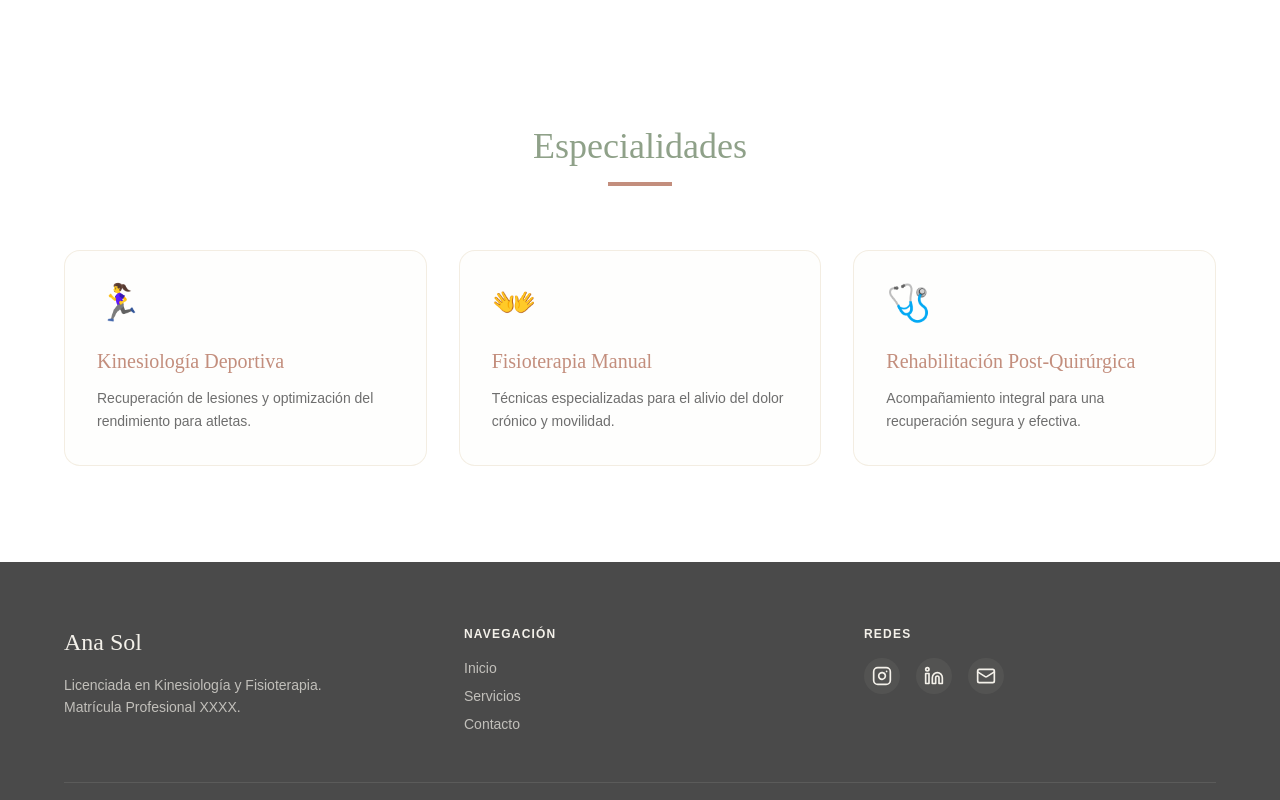
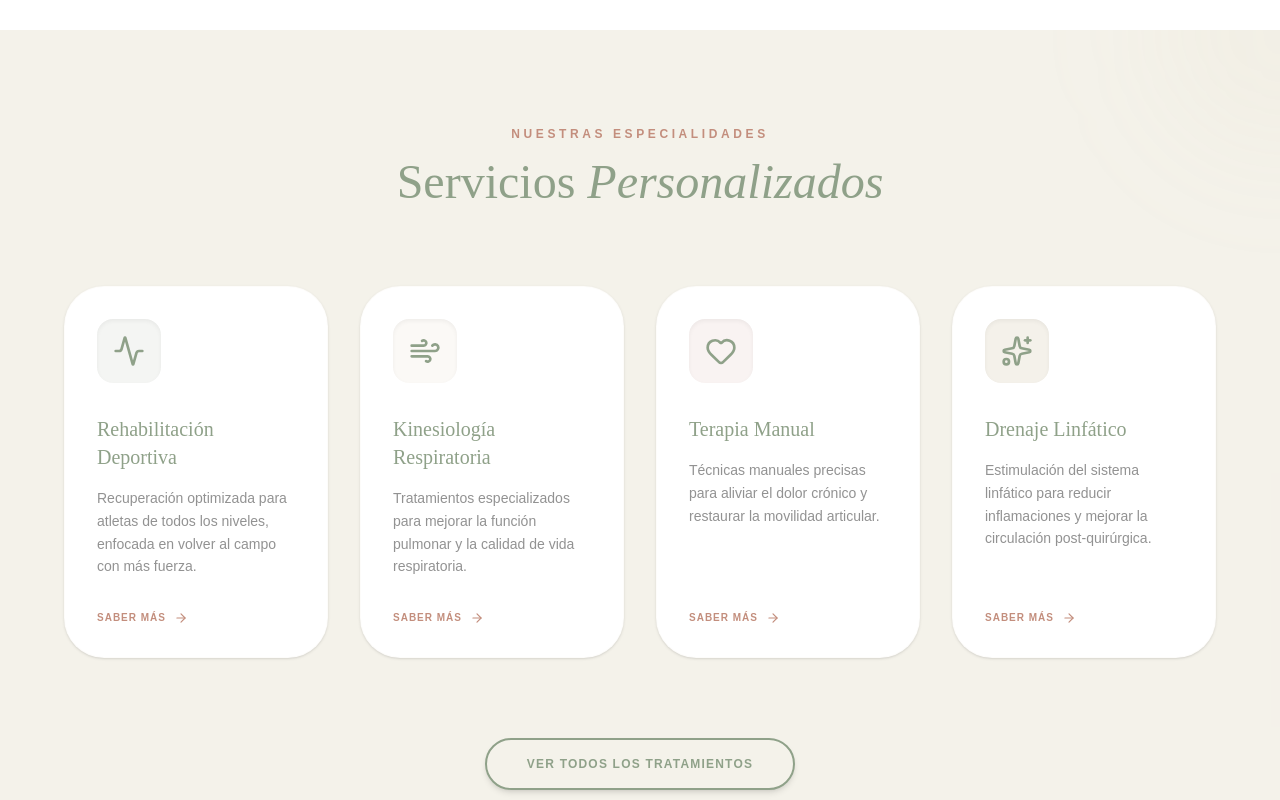
Before and after one commit to franferreyradev/kinesio-web, a React (Vite) app: page / in a window 1280 px wide. Shown: the part 1560-2360 px from the top of the page. Built offline with nearby package versions, Linux system fonts and the light colour scheme.

Commit message:
Mejorar animaciones y card de servicios

```diff
--- a/src/components/home/ServicesSection.jsx
+++ b/src/components/home/ServicesSection.jsx
@@ -1,70 +1,104 @@
 import { motion } from 'framer-motion';
+import { Activity, Wind, Heart, Sparkles, ArrowRight } from 'lucide-react';
+import { Link } from 'react-router-dom';
 
-// Datos de los servicios - Fáciles de editar
 const services = [
   {
-    title: "Kinesiología Deportiva",
-    desc: "Recuperación de lesiones y optimización del rendimiento para atletas.",
-    icon: "🏃‍♀️"
+    title: "Rehabilitación Deportiva",
+    description: "Recuperación optimizada para atletas de todos los niveles, enfocada en volver al campo con más fuerza.",
+    icon: <Activity size={32} />,
+    color: "bg-brand-green/10"
   },
   {
-    title: "Fisioterapia Manual",
-    desc: "Técnicas especializadas para el alivio del dolor crónico y movilidad.",
-    icon: "👐"
+    title: "Kinesiología Respiratoria",
+    description: "Tratamientos especializados para mejorar la función pulmonar y la calidad de vida respiratoria.",
+    icon: <Wind size={32} />,
+    color: "bg-brand-tan/10"
   },
   {
-    title: "Rehabilitación Post-Quirúrgica",
-    desc: "Acompañamiento integral para una recuperación segura y efectiva.",
-    icon: "🩺"
+    title: "Terapia Manual",
+    description: "Técnicas manuales precisas para aliviar el dolor crónico y restaurar la movilidad articular.",
+    icon: <Heart size={32} />,
+    color: "bg-brand-rose/10"
+  },
+  {
+    title: "Drenaje Linfático",
+    description: "Estimulación del sistema linfático para reducir inflamaciones y mejorar la circulación post-quirúrgica.",
+    icon: <Sparkles size={32} />,
+    color: "bg-brand-cream"
   }
 ];
 
-// Configuración de la animación del contenedor (padre)
-const containerVariants = {
-  hidden: { opacity: 0 },
-  visible: {
-    opacity: 1,
-    transition: {
-      staggerChildren: 0.2 // Tiempo entre la aparición de cada hijo
-    }
-  }
-};
-
-// Configuración de cada tarjeta (hijo)
-const cardVariants = {
-  hidden: { opacity: 0, y: 30 },
-  visible: { opacity: 1, y: 0, transition: { duration: 0.6 } }
-};
-
 const ServicesSection = () => {
   return (
-    <section className="py-24 px-6 bg-white">
-      <div className="max-w-6xl mx-auto">
-        <div className="text-center mb-16">
-          <h2 className="text-3xl md:text-4xl font-serif text-brand-green mb-4">Especialidades</h2>
-          <div className="w-16 h-1 [background:var(--color-brand-rose)] mx-auto"></div>
+    <section className="py-24 bg-brand-cream/10 px-6 relative overflow-hidden">
+      {/* Elementos decorativos de fondo */}
+      <div className="absolute top-0 right-0 w-64 h-64 bg-brand-tan/5 rounded-full blur-3xl -mr-32 -mt-32"></div>
+
+      <div className="max-w-6xl mx-auto relative z-10">
+        <div className="text-center mb-20">
+          <motion.span
+            initial={{ opacity: 0, y: 10 }}
+            whileInView={{ opacity: 1, y: 0 }}
+            viewport={{ once: true }}
+            className="text-brand-rose font-sans font-bold uppercase tracking-[0.3em] text-xs mb-4 block"
+          >
+            Nuestras Especialidades
+          </motion.span>
+          <motion.h2
+            initial={{ opacity: 0, y: 20 }}
+            whileInView={{ opacity: 1, y: 0 }}
+            viewport={{ once: true }}
+            transition={{ delay: 0.1 }}
+            className="text-4xl md:text-5xl font-serif text-brand-green"
+          >
+            Servicios <span className="italic">Personalizados</span>
+          </motion.h2>
+        </div>
+
+        <div className="grid grid-cols-1 md:grid-cols-2 lg:grid-cols-4 gap-8">
+          {services.map((service, index) => (
+            <motion.div
+              key={index}
+              initial={{ opacity: 0, y: 30 }}
+              whileInView={{ opacity: 1, y: 0 }}
+              viewport={{ once: true }}
+              transition={{ delay: index * 0.1 }}
+              whileHover={{ y: -10 }}
+              className="bg-white p-8 rounded-[2.5rem] shadow-sm hover:shadow-xl transition-all duration-500 border border-brand-tan/5 flex flex-col h-full group"
+            >
+              <div className={`w-16 h-16 ${service.color} rounded-2xl flex items-center justify-center text-brand-green mb-8 group-hover:bg-brand-green group-hover:text-white transition-colors duration-500 shadow-inner`}>
+                {service.icon}
+              </div>
+
+              <h3 className="text-xl font-serif text-brand-green mb-4">{service.title}</h3>
+              <p className="text-brand-dark/60 font-sans text-sm leading-relaxed mb-8 flex-grow">
+                {service.description}
+              </p>
+
+              <Link
+                to="/servicios"
+                className="flex items-center gap-2 text-brand-rose font-bold uppercase tracking-widest text-[10px] hover:gap-4 transition-all"
+              >
+                Saber más <ArrowRight size={14} />
+              </Link>
+            </motion.div>
+          ))}
         </div>
 
         <motion.div
-          className="grid grid-cols-1 md:grid-cols-3 gap-8"
-          variants={containerVariants}
-          initial="hidden"
-          whileInView="visible" // Se activa al hacer scroll
-          viewport={{ once: true, amount: 0.2 }} // Solo ocurre una vez
+          initial={{ opacity: 0 }}
+          whileInView={{ opacity: 1 }}
+          viewport={{ once: true }}
+          transition={{ delay: 0.5 }}
+          className="mt-20 text-center"
         >
-          {services.map((service, index) => (
-            <motion.div
-              key={index}
-              variants={cardVariants}
-              className="p-8 border border-brand-tan/30 rounded-2xl bg-brand-cream/10 hover:shadow-xl hover:-translate-y-2 transition-all duration-300"
-            >
-              <div className="text-4xl mb-6">{service.icon}</div>
-              <h3 className="text-xl font-serif text-brand-rose mb-3">{service.title}</h3>
-              <p className="text-brand-dark/80 leading-relaxed font-sans text-sm">
-                {service.desc}
-              </p>
-            </motion.div>
-          ))}
+          <Link
+            to="/servicios"
+            className="inline-block bg-transparent border-2 border-brand-green text-brand-green px-10 py-4 rounded-full font-sans font-bold uppercase tracking-widest text-xs hover:bg-brand-green hover:text-white transition-all shadow-md"
+          >
+            Ver todos los tratamientos
+          </Link>
         </motion.div>
       </div>
     </section>
```
